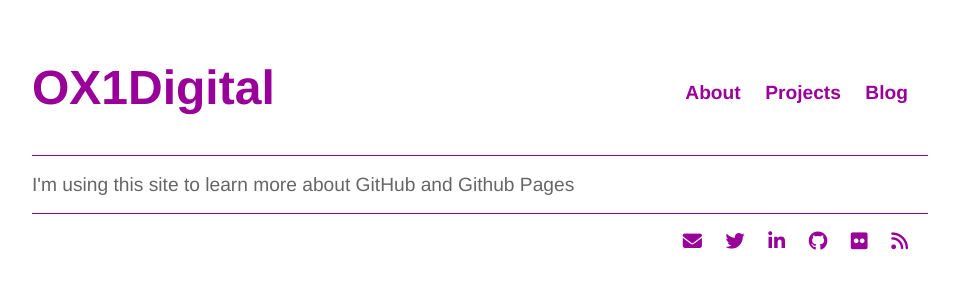
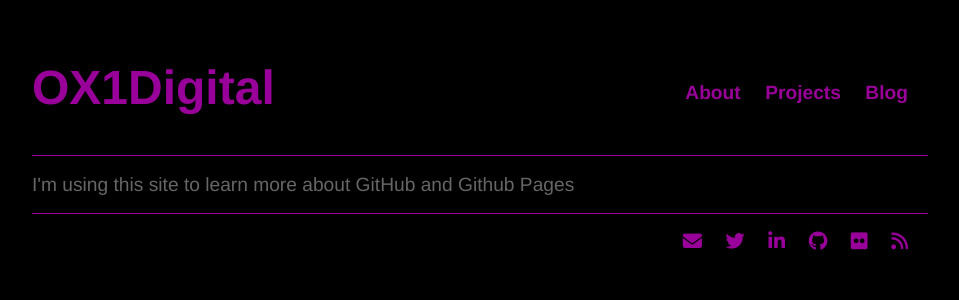
Before and after one commit to electronicdreamplant/electronicdreamplant.github.io, a Jekyll site: the page built from index.html, in a window 1280 px wide. Shown: the top 300 px of the page, without its empty margins (160-1119 px from the left). Built offline with Jekyll 4.4.1, drawn with Linux system fonts in a browser that asks for light colours; nearby versions of some CDN libraries.

Commit message:
Update main.css
trying to introduce a header and tidying up colours elsewhere

```diff
--- a/css/main.css
+++ b/css/main.css
@@ -1,13 +1,24 @@
+header  {
+  float: left;
+  background-color: #990099;
+  color: #fff;
+  margin: 0 0 30px 0;
+  padding: 5px 0 0 0;
+  width: 100%;
+}
+
 nav  {
     border-bottom: solid 1px #990099;
 }
 
 body {
+    font-family:'Helvetica', 'Arial', 'Sans-Serif';
+    background-color: #000;
+    color: #666;
     margin: 60px auto;
     width: 70%;
 }
 nav ul, footer ul {
-    font-family:'Helvetica', 'Arial', 'Sans-Serif';
     padding: 0px;
     list-style: none;
     font-weight: bold;
@@ -19,8 +30,6 @@
 }
 nav h1  {
     font-size: 3em;
-    color: #666;
-    font-family:'Helvetica', 'Arial', 'Sans-Serif';
 }
 a {
     text-decoration: none;
@@ -31,26 +40,18 @@
     color: #666;
 }
 h1 {
-    color: #666;
     font-size: 3em;
-    font-family:'Helvetica', 'Arial', 'Sans-Serif';
 }
 h2  {
-    color: #666;
     font-size:2em;
-    font-family:'Helvetica', 'Arial', 'Sans-Serif';
 }
 p {
-    font-family:'Helvetica', 'Arial', 'Sans-Serif';
     font-size: 1.2em;
     line-height: 1.0em;
-    color: #666;
 }
 li  {
-    font-family:'Helvetica', 'Arial', 'Sans-Serif';
     font-size: 1.2em;
     line-height: 1.8em;
-    color: #666;
 }
 footer {
     border-top: 1px solid #990099;
```
